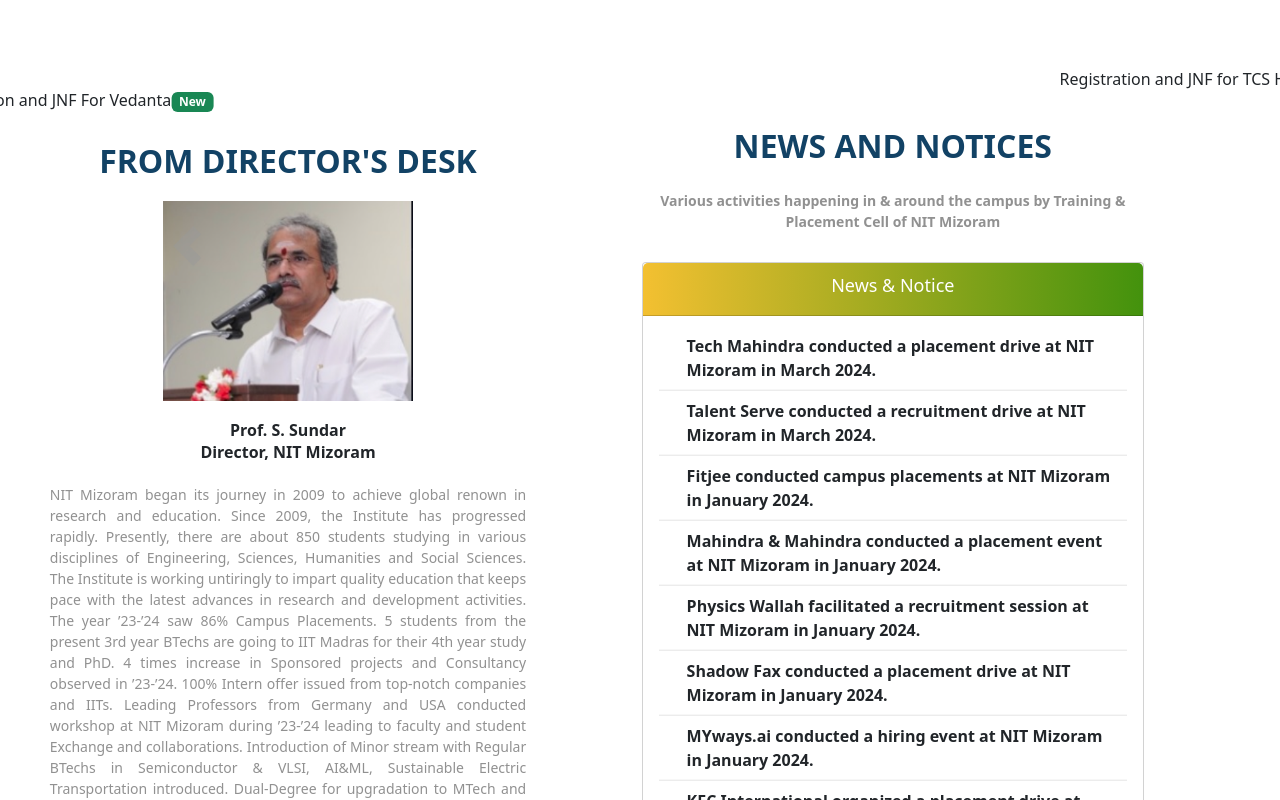
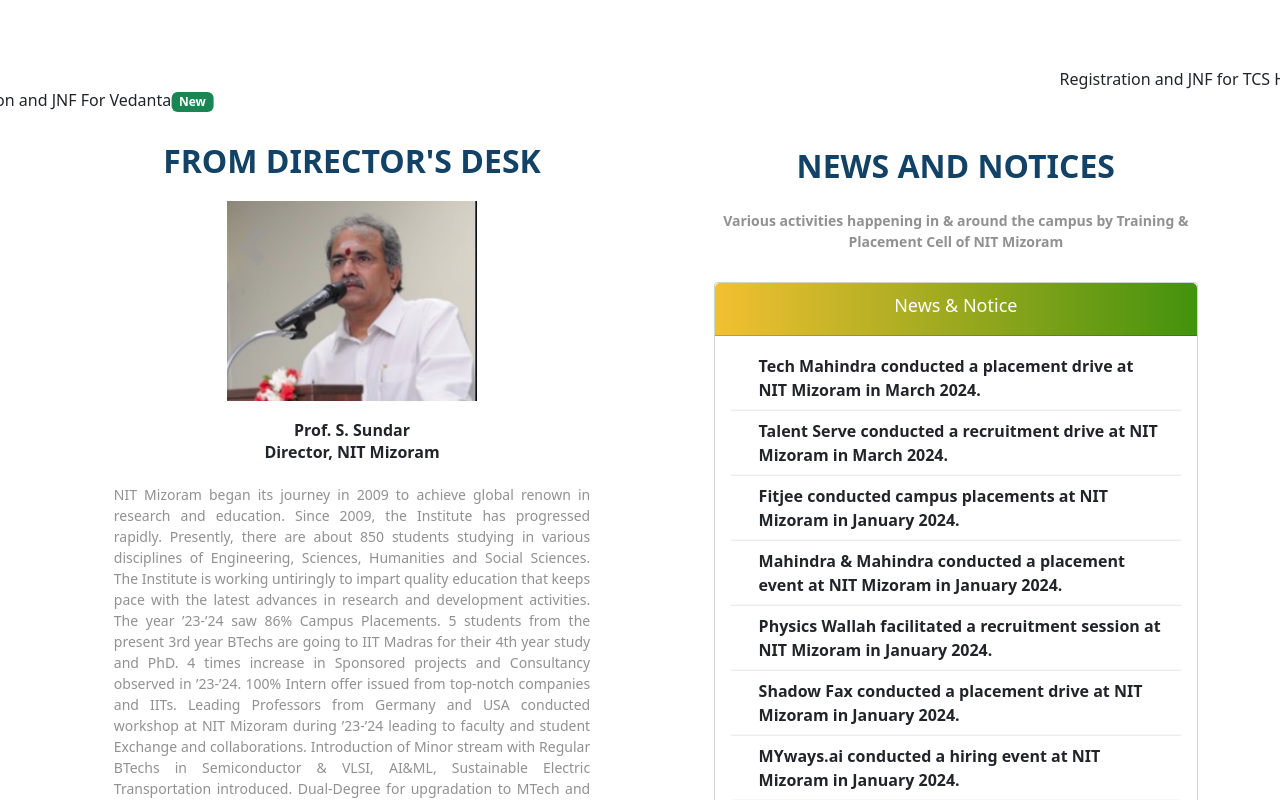
Before and after one commit to NIT-MZ/TNP-Web, a React (Create React App) app: page / in a window 1280 px wide. Shown: the part 820-1620 px from the top of the page. Built offline with nearby package versions, Linux system fonts and the light colour scheme.

Commit message:
updated topmost section

```diff
--- a/src/stylesheets/About.scss
+++ b/src/stylesheets/About.scss
@@ -39,7 +39,7 @@
 
   .director-message-container{
     width: 50%;
-    // background-color: gray;
+    // background-color: rgb(177, 56, 56);
     display: flex;
     flex-direction : column;
     align-items: center;
--- a/src/stylesheets/NewsandEvents.scss
+++ b/src/stylesheets/NewsandEvents.scss
@@ -78,6 +78,7 @@ overflow-y: hidden;
   .events-section-container{
     // background-color: gray;
     width: 50%;
+    padding: 20px 10px 10px 10px;
   }
 
   .atAGlance{
--- a/src/stylesheets/home.scss
+++ b/src/stylesheets/home.scss
@@ -4,7 +4,7 @@
 .home-page-top-section{
     display: flex;
     width: 90%;
-    // margin: 40px auto;
+    margin: 0px auto;
     // background-color: aquamarine;
 }
 
```
